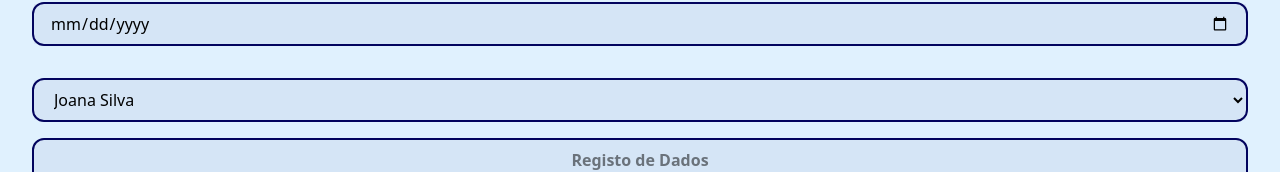
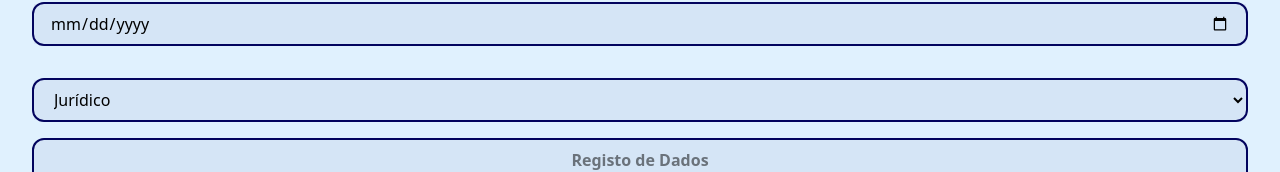
Before and after one commit to RodrigoA104241Sousa/PW-G304, a Vue app in the folder APP_PW/: page /auditoriasInfo/1 in a window 1280 px wide. Shown: the part 198-370 px from the top of the page. Built offline with nearby package versions, Linux system fonts and the light colour scheme.

Commit message:
alterei coisas

```diff
--- a/APP_PW/src/pages/auditoriaInfo.vue
+++ b/APP_PW/src/pages/auditoriaInfo.vue
@@ -57,9 +57,10 @@ function goDocumentar(id) {
                 <select
                     class="bg-[#03045E]/5 w-full h-10 pl-4 placeholder:font-semibold"
                     >
-                    <option value="joana" class="py-1">Joana Silva</option>
-                    <option value="mario" class="py-1">Mário Costa</option>
-                    <option value="ines" class="py-1">Inês Duarte</option>
+                    <option value="joana" class="py-1">Jurídico</option>
+                    <option value="mario" class="py-1">Saúde</option>
+                    <option value="ines" class="py-1">Inspeção</option>
+
                 </select>
             </div>
 
--- a/APP_PW/src/pages/verauditoria.vue
+++ b/APP_PW/src/pages/verauditoria.vue
@@ -4,10 +4,11 @@ import Navbar from '../components/navbar.vue';
 import {useRoute, useRouter} from 'vue-router';
 import { useOcorrenciasStore } from '../stores/ocorrencia.js';
 
+const route = useRoute()
+const router = useRouter()
+
 const store = useOcorrenciasStore()
 store.carregarOcorrencias()
-const route = useRoute()
-const router = useRouter()
 const id = route.params.id
 console.log("id:", id)
 const ocorrencia = store.getOcorrenciaById(id);
```
